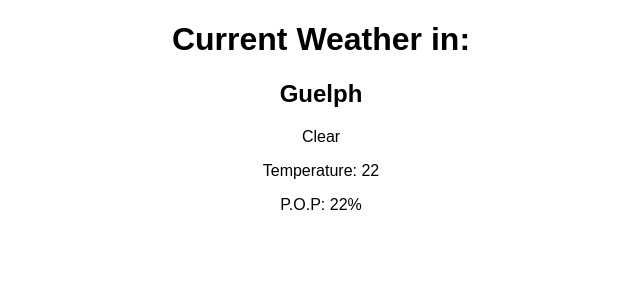
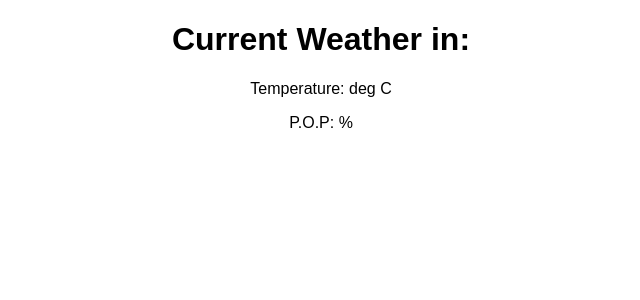
Before and after one commit to jeffrothwell/weather-app, a React (Create React App) app: page / in a window 1280 px wide. Shown: the top 300 px of the page, without its empty margins (319-959 px from the left). Built offline with nearby package versions, Linux system fonts and the light colour scheme; no server answers; the HTML template or start-up script is replaced by a standard one.

Commit message:
clear initial currentWeather state, dig through fetched data to change state

```diff
--- a/src/Weather.js
+++ b/src/Weather.js
@@ -1,40 +1,33 @@
 import React, { Component } from 'react';
 
-const API_KEY = process.env.REACT_APP_DARK_SKY_API_KEY
+// const API_KEY = process.env.REACT_APP_DARK_SKY_API_KEY
 
 class Weather extends Component {
   constructor () {
     super();
 
     this.state = {
-      currentWeather: {
-        city: "Guelph",
-        temp: 22,
-        summary: "Clear",
-        pop: 60
-      }
+      currentWeather: {}
     }
   }
 
   componentDidMount() {
     navigator.geolocation.getCurrentPosition(position => {
       fetch(
-        'http://localhost:4567/'
+        `${position.coords.latitude}/${position.coords.longitude}.json`
       ).then(results => {
-        console.log(results);
+        return results.json();
+      }).then(data => {
+        this.setState({
+          currentWeather: {
+            city: "Guelph",
+            temp: data.currently.temperature,
+            summary: data.currently.summary,
+            pop: data.currently.precipProbability
+          }
+        });
       })
     })
-    // navigator.geolocation.getCurrentPosition(position => {
-    //   fetch(
-    //     'https://api.darksky.net/forecast/'
-    //     + API_KEY
-    //     + `/${position.coords.latitude},${position.coords.longitude}`
-    //   ).then(results => {
-    //     return results.json()
-    //   }).then(data => {
-    //     console.log(data);
-    //   })
-    // })
   }
 
 
@@ -46,7 +39,7 @@ class Weather extends Component {
         <p>{this.state.currentWeather.summary}</p>
         <p>
           <span className="attribute">Temperature: </span>
-          <span className="value">{this.state.currentWeather.temp}</span>
+          <span className="value">{this.state.currentWeather.temp} deg C</span>
         </p>
         <p>
           <span className="attribute">P.O.P: </span>
```
